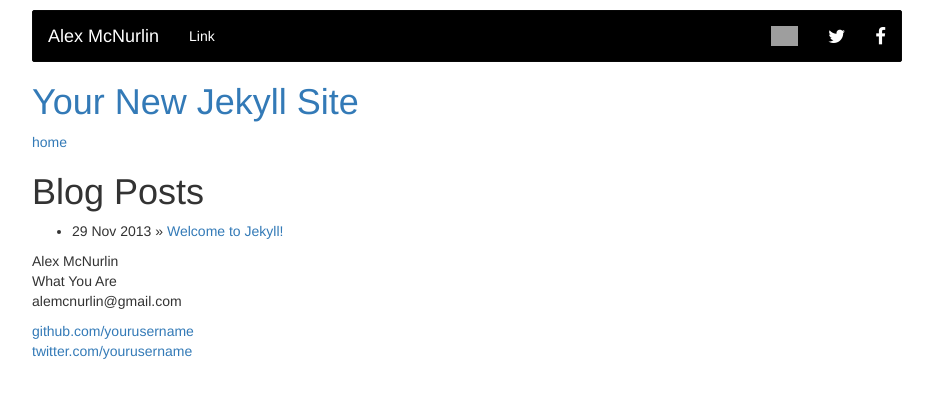
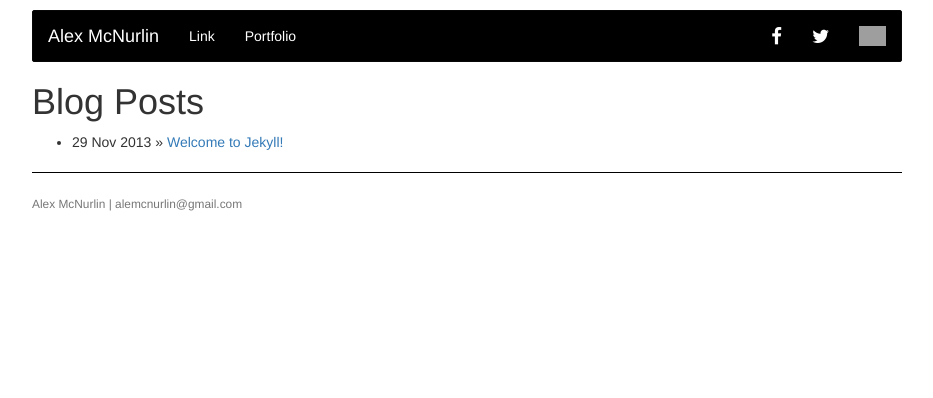
Before and after one commit to alexmcnurlin/alexmcnurlin.github.io, a Jekyll site: the page built from index.html, in a window 1280 px wide. Shown: the top 398 px of the page, without its empty margins (173-1106 px from the left). Built offline with Jekyll 4.4.1, drawn with Linux system fonts in a browser that asks for light colours; nearby versions of some CDN libraries; Markdown is read by kramdown in place of the engine named in the settings; grey boxes are pictures that could not be loaded.

Commit message:
move navbar to its own 'includes' file, modify the footer, and remove the header

```diff
--- /dev/null
+++ b/_includes/navbar.html
@@ -0,0 +1,30 @@
+<nav class="navbar navbar-inverse" role="navigation">
+    <div class="navbar-header">
+        <button type="button" class="navbar-toggle" data-toggle="collapse" data-target="#bs-example-navbar-collapse-1">
+              <span class="sr-only">Toggle navigation</span>
+              <span class="icon-bar"></span>
+              <span class="icon-bar"></span>
+              <span class="icon-bar"></span>
+        </button>
+        <a class="navbar-brand" href="/">Alex McNurlin</a>
+    </div>
+    <div class="collapse navbar-collapse" id="bs-example-navbar-collapse-1">
+        <ul class="nav navbar-nav">
+            <li><a href="#">Link</a></li>
+            <li><a href="/portfolio.html">Portfolio</a></li>
+        </ul>
+        <ul class="nav navbar-nav navbar-right">
+            <li>
+                <a class="pull-left" href="https://www.facebook.com/alex.mcnurlin">
+                   <i class="fa fa-facebook fa-lg icon-white"></i>
+                </a>
+                <a class="pull-left" href="https://twitter.com/ninjabassist777">
+                    <i class="fa fa-twitter fa-lg icon-white"></i>
+                </a>
+                <a class="pull-left" href="http://9gag.com/u/mrjoe5796/likes">
+                    <img height="20px" class="pull-right" src="http://upload.wikimedia.org/wikipedia/commons/9/97/9GAG_new_logo.svg">
+                </a>
+            </li>
+        </ul>
+    </div>
+</nav>
--- a/_layouts/default.html
+++ b/_layouts/default.html
@@ -17,59 +17,16 @@
     </head>
     <body>
         <div class="container">
-            <nav class="navbar navbar-inverse" role="navigation">
-                <div class="navbar-header">
-                    <button type="button" class="navbar-toggle" data-toggle="collapse" data-target="#bs-example-navbar-collapse-1">
-                          <span class="sr-only">Toggle navigation</span>
-                          <span class="icon-bar"></span>
-                          <span class="icon-bar"></span>
-                          <span class="icon-bar"></span>
-                    </button>
-                    <a class="navbar-brand" href="/">Alex McNurlin</a>
-                </div>
-                <div class="collapse navbar-collapse" id="bs-example-navbar-collapse-1">
-                    <ul class="nav navbar-nav">
-                        <li><a href="#">Link</a></li>
-                    </ul>
-                    <ul class="nav navbar-nav navbar-right">
-                        <li>
-                            <a class="pull-right" href="https://www.facebook.com/alex.mcnurlin">
-                               <i class="fa fa-facebook fa-lg icon-white"></i>
-                            </a>
-                            <a class="pull-right" href="https://twitter.com/ninjabassist777">
-                                <i class="fa fa-twitter fa-lg icon-white"></i>
-                            </a>
-                            <a class="pull-right" href="http://9gag.com/u/mrjoe5796/likes">
-                                <img height="20px" class="pull-right" src="http://upload.wikimedia.org/wikipedia/commons/9/97/9GAG_new_logo.svg">
-                            </a>
-                        </li>
-                    </ul>
-                </div>
-            </nav>
-            <div class="site">
-              <div class="header">
-                <h1 class="title"><a href="/">{{ site.name }}</a></h1>
-                <a class="extra" href="/">home</a>
-              </div>
+            {% include navbar.html %}
 
-              {{ content }}
+          {{ content }}
 
-              <div class="footer">
-                <div class="contact">
-                  <p>
-                    Alex McNurlin<br />
-                    What You Are<br />
-                    alemcnurlin@gmail.com
-                  </p>
-                </div>
-                <div class="contact">
-                  <p>
-                    <a href="https://github.com/yourusername">github.com/yourusername</a><br />
-                    <a href="https://twitter.com/yourusername">twitter.com/yourusername</a><br />
-                  </p>
-                </div>
-              </div>
-            </div>
+          <footer>
+            <hr>
+              <small class="text-muted">
+                Alex McNurlin | alemcnurlin@gmail.com
+              </small>
+          </footer>
         </div>
 
             <!--le jquery and bootsrap-->
--- a/css/new.css
+++ b/css/new.css
@@ -33,3 +33,7 @@ border-radius: 2px;
 .icon-white {
     color: white;
 }
+
+footer > hr {
+    border-top: 1px solid #000
+}
--- /dev/null
+++ b/portfolio.html
@@ -0,0 +1,4 @@
+---
+layout: default
+title: Portfolio
+---
```
